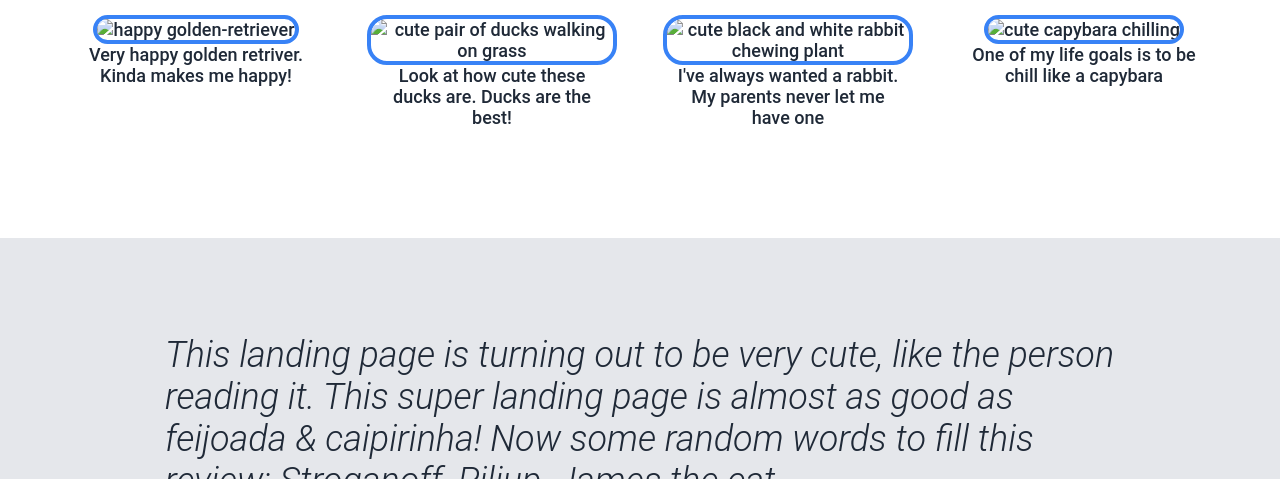
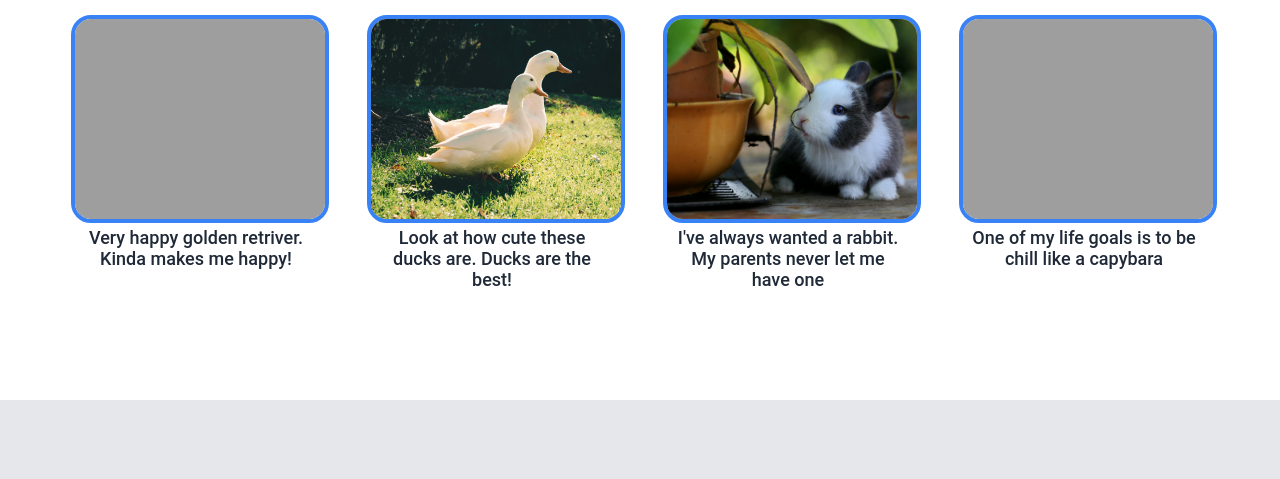
Before and after one commit to Lucas-Faleiro/odin-landing-page, a plain HTML site: page index.html in a window 1280 px wide. Shown: the part 621-1100 px from the top of the page. Drawn offline with Linux system fonts and the light colour scheme; the site is published under a folder, as on GitHub Pages, so addresses that start at the root find nothing.

Commit message:
fix images breaking

```diff
--- a/index.html
+++ b/index.html
@@ -35,23 +35,23 @@
           <div class="main-container">
               <div class="card-container">
                 <img class="img retriver"
-                  src="/images/golden-retriever.jpg"
+                  src="./images/golden-retriever.jpg"
                   alt="happy golden-retriever"
                   />
                   <p>Very happy golden retriver. Kinda makes me happy!</p>
                 </div>
                 <div class="card-container">
-                  <img class="img duck" src="/images/ducks.jpg" alt="cute pair of ducks walking on grass" />
+                  <img class="img duck" src="./images/ducks.jpg" alt="cute pair of ducks walking on grass" />
                   <p>Look at how cute these ducks are. Ducks are the best!</p>
                 </div>
                 <div class="card-container">
-                  <img class="img rabbit" src="/images/rabbit-versao-melhorada.jpg" alt="cute black and white rabbit chewing plant" />
+                  <img class="img rabbit" src="./images/rabbit-versao-melhorada.jpg" alt="cute black and white rabbit chewing plant" />
                   <p>
                     I've always wanted a rabbit. My parents never let me have one
                   </p>
                 </div>
                 <div class="card-container">
-                  <img class="img capybara" src="/images/capybara.jpg" alt="cute capybara chilling" />
+                  <img class="img capybara" src="./images/capybara.jpg" alt="cute capybara chilling" />
                   <p>One of my life goals is to be chill like a capybara</p>
                 </div>
           </div>
```
